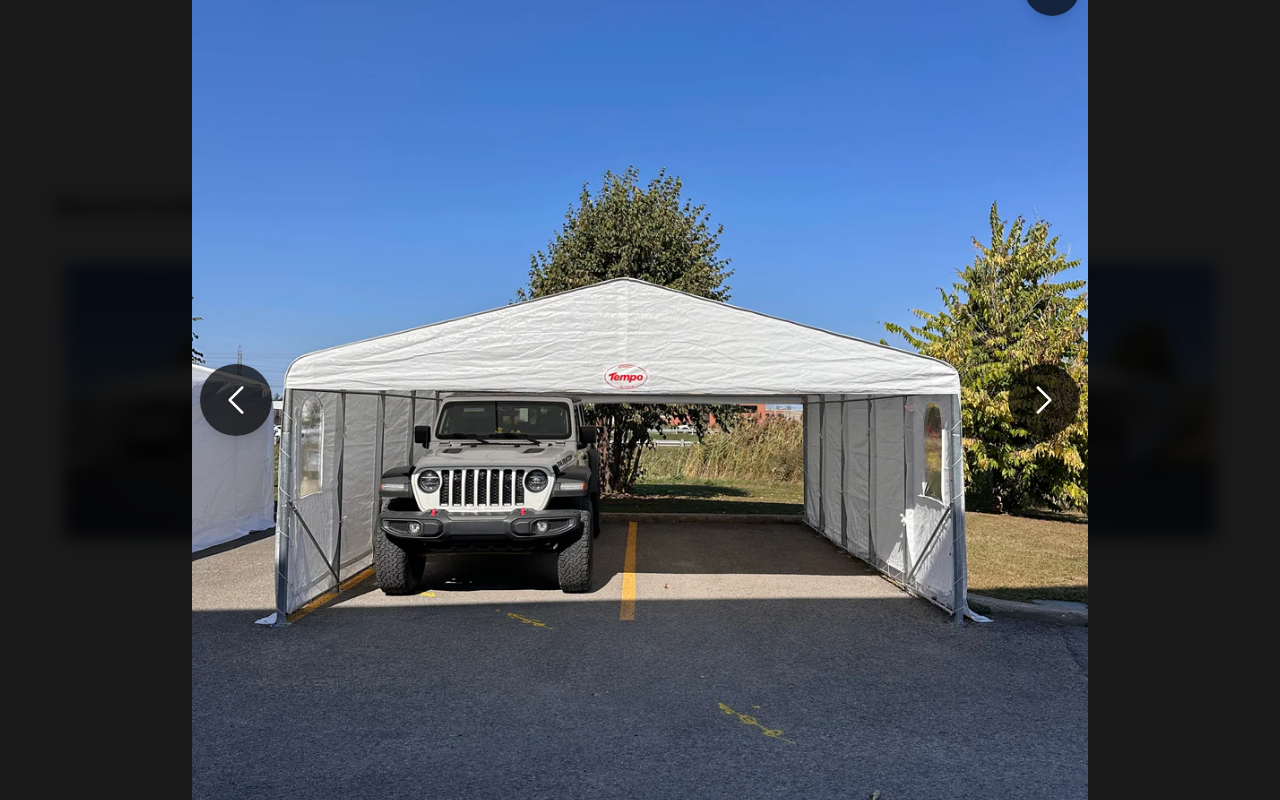
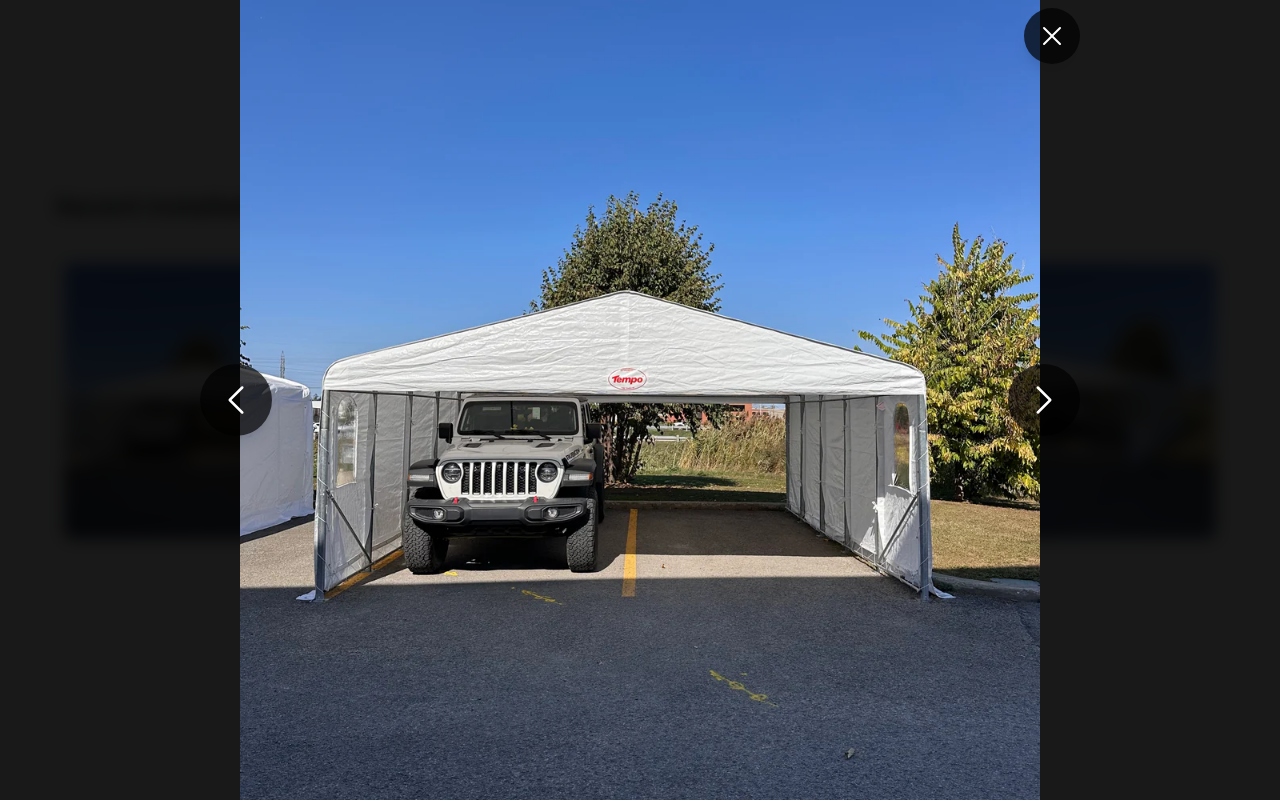
Before and after one commit to rylog/locaplus, a Next.js app: page /en/tempos in a window 1280 px wide. Both pictures are taken after a click on the button 202 px from the left and 2307 px from the top of the page. Shown: the part 1907-2707 px from the top of the page. Built offline with nearby package versions, Linux system fonts and the light colour scheme; no server answers.

Commit message:
Fix image height

```diff
--- a/src/routes/Tempos/sections/RecentInstallations.tsx
+++ b/src/routes/Tempos/sections/RecentInstallations.tsx
@@ -83,7 +83,7 @@ export const RecentInstallations = () => {
               alt={photos[selectedIndex].alt}
               width={2800}
               height={2800}
-              className="object-contain w-full h-full sm:h-auto rounded-lg select-none"
+              className="object-contain w-full h-full sm:h-auto rounded-lg select-none max-w-full max-h-screen"
             />
 
             {/* Navigation buttons */}
```
